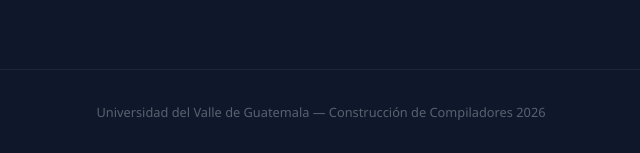
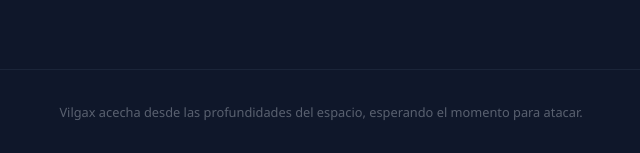
Before and after one commit to JosFer720/lab3-compis-ben10, a plain HTML site: page index.html in a window 1280 px wide. Shown: the part 702-855 px from the top of the page, 319-959 px from the left. Drawn offline with Linux system fonts and the light colour scheme.

Commit message:
Update index.html from compiler

```diff
--- a/index.html
+++ b/index.html
@@ -37,6 +37,6 @@
     <p><a href="mailto:omnitrix@bentennyson.com">omnitrix@bentennyson.com</a></p>
   </section>
   </main>
-  <footer>Universidad del Valle de Guatemala &mdash; Construcción de Compiladores 2026</footer>
+  <footer>Vilgax acecha desde las profundidades del espacio, esperando el momento para atacar.</footer>
 </body>
 </html>
```
